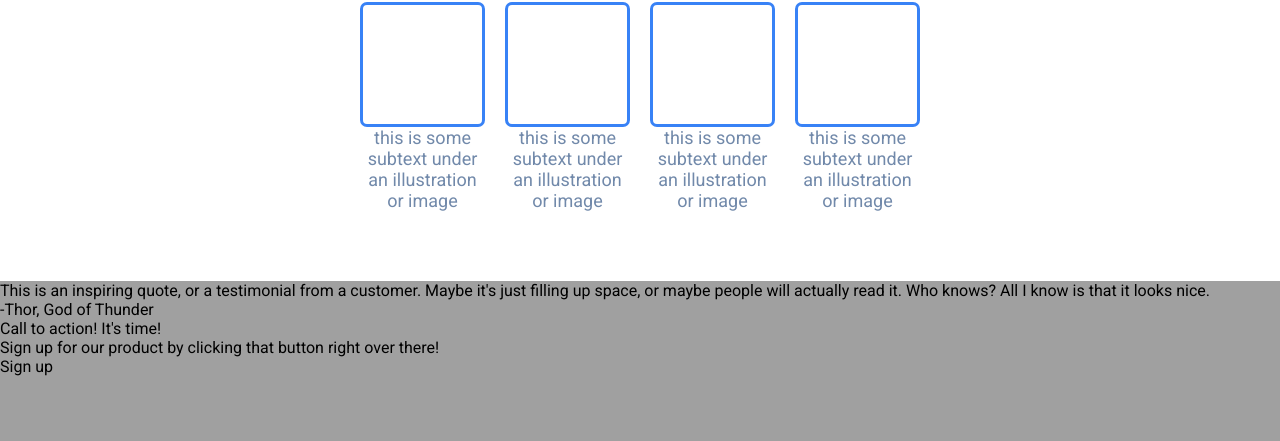
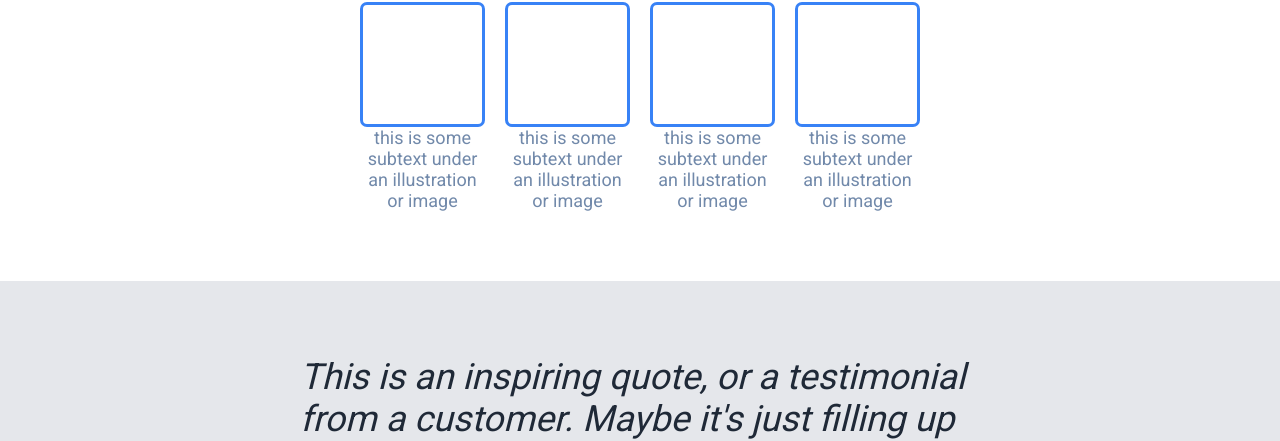
Before and after one commit to codingadhesive/landingpage, a plain HTML site: page index.html in a window 1280 px wide. Shown: the part 528-969 px from the top of the page. Before the commit the page ends 904 px from the top, so only its background shows below. Drawn offline with Linux system fonts and the light colour scheme.

Commit message:
Draft of section three 001

```diff
--- a/style.css
+++ b/style.css
@@ -205,3 +205,56 @@ button {
 }
 
 /* section 3 section 3 section 3 section 3 section 3 section 3 */
+
+.section3 {
+    display: flex;
+    flex-direction: column;
+    padding: 75px 300px 75px 300px;
+    background-color: #E5E7EB;
+
+}
+
+.inspire-quote-body {
+    font-size: 36px;
+    font-style: italic;
+    color: #1F2937;
+    text-align: left;
+}
+
+.inspire-quote-author {
+    font-size: 18px;
+    text-align: right;
+
+}
+
+/* section 4 section 4 section 4 section 4 section 4 section 4 */
+
+.section4 {
+    display: flex;
+    flex-direction: row;
+    padding: 75px 300px 75px 300px;
+    background-color: #ffffff;
+    color: #F9FAF8;
+}
+
+.call-to-action-section {
+    border: 3px;
+    border-style: solid;
+    border-color: #3882F6;
+    background: #3882F6;
+    border-radius: 7px;
+    padding: 35px;
+    display: flex;
+    color: #F9FAF8;
+    flex-direction: row;
+
+}
+
+.call-claim {
+    font-size: 24px;
+}
+
+.call-signup {
+    font-size: 24px;
+    color: #F9FAF8;
+}
```
Also changed, not shown: index.html (+12 -3 lines).
